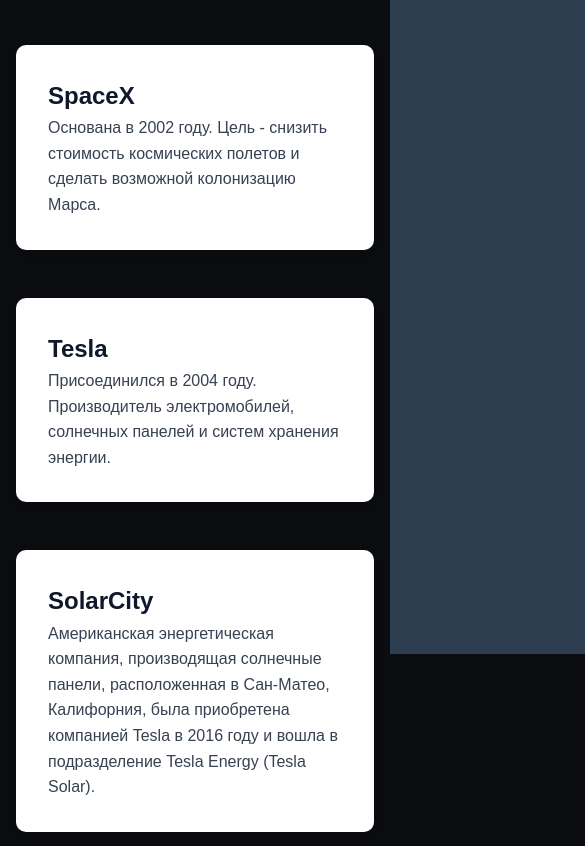
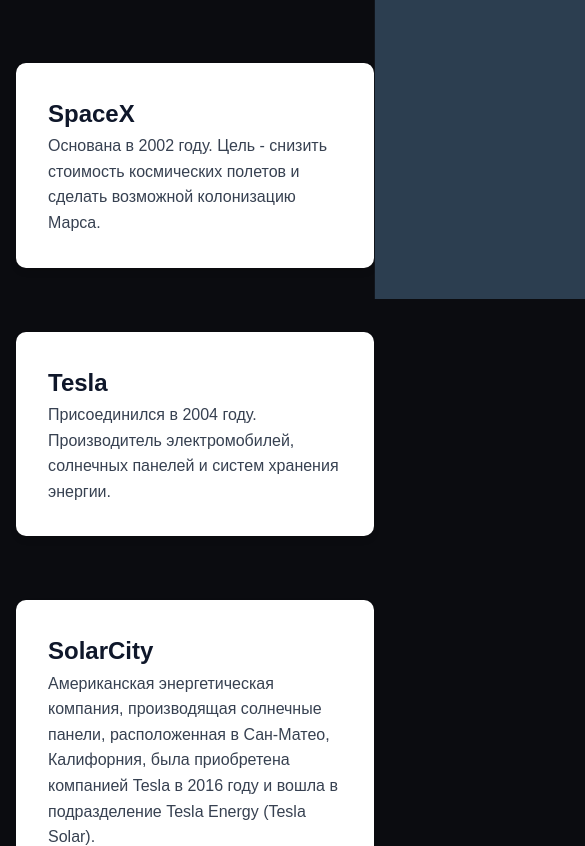
Before and after one commit to tidmkhokhlov/this-is-Ilon-Mask, a plain HTML site: page companies.html in a window 390 px wide. Shown: the part 190-1036 px from the top of the page, 585 px wide, since content can reach past the window. Drawn offline with Linux system fonts and the light colour scheme.

Commit message:
fix mobile version

```diff
--- a/style.css
+++ b/style.css
@@ -36,6 +36,9 @@
     margin: 0 auto;
     padding: 0 2rem;
 }
+
+/* Make nav container a positioning context for mobile menu */
+.site-nav { position: relative; }
 
 .logo h1 {
     font-size: 1.5rem;
@@ -294,16 +297,18 @@
     .nav-links {
         position: absolute;
         right: 0;
-        height: 92vh;
-        top: 8vh;
+        top: 100%;
         background-color: #2c3e50;
         display: flex;
         flex-direction: column;
         align-items: center;
-        width: 50%;
+        width: 100%;
+        max-height: 70vh;
+        overflow-y: auto;
+        padding: 12px 0;
         transform: translateX(100%);
         transition: transform 0.5s ease-in;
-        z-index: 1;
+        z-index: 200;
     }
 
     .nav-links li {
@@ -460,6 +465,20 @@
   .gallery-grid .grid-images { grid-template-columns: 1fr; }
   .footer-inner { justify-content: center; text-align: center; }
   .social { justify-content: center; }
+
+  /* Make companies grid responsive */
+  .companies-grid { display: grid; grid-template-columns: 1fr; gap: 16px; }
+  @supports (grid-template-columns: subgrid) {
+    .companies-grid { grid-template-columns: 1fr; }
+  }
+  .companies-grid .company-card { width: 100%; }
+
+  /* Facts list spacing */
+  .facts-list { display: grid; gap: 16px; }
+  .facts-list .fact-item { width: 100%; }
+
+  /* Timeline items spacing */
+  .timeline-event { margin-top: 1rem; }
 }
 
 @media (min-width: 1024px) {
```
